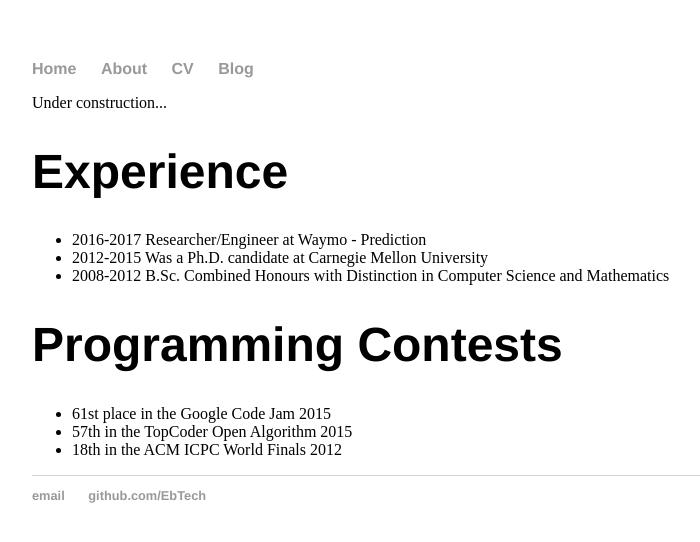
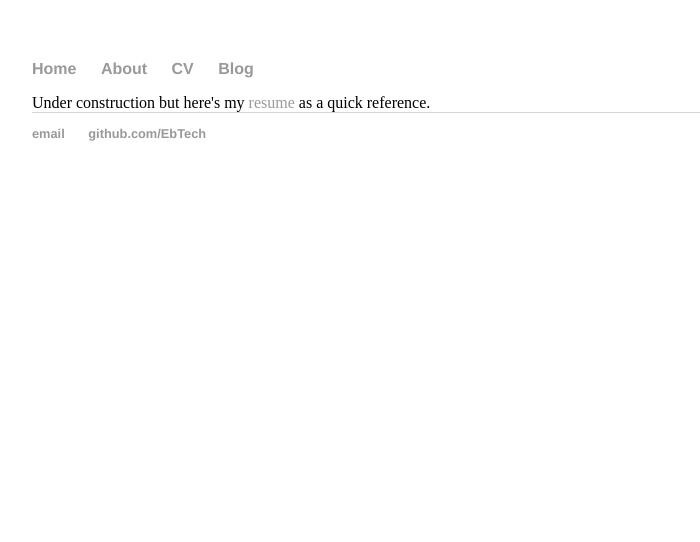
Before and after one commit to EbTech/EbTech.github.io, a Jekyll site: the page built from cv/index.html, in a window 1280 px wide. Shown: the top 542 px of the page, without its empty margins (160-860 px from the left). Built offline with Jekyll 4.4.1, drawn with Linux system fonts in a browser that asks for light colours.

Commit message:
Resume PDF

```diff
--- a/cv/index.html
+++ b/cv/index.html
@@ -3,19 +3,5 @@ layout: default
 title: Aram's CV
 ---
 <div class="blurb">
-Under construction...
-
-<h1>Experience</h1>
-<ul>
-<li>2016-2017 Researcher/Engineer at Waymo - Prediction</li>
-<li>2012-2015 Was a Ph.D. candidate at Carnegie Mellon University</li>
-<li>2008-2012 B.Sc. Combined Honours with Distinction in Computer Science and Mathematics</li>
-</ul>
-
-<h1>Programming Contests</h1>
-<ul>
-<li>61st place in the Google Code Jam 2015</li>
-<li>57th in the TopCoder Open Algorithm 2015</li>
-<li>18th in the ACM ICPC World Finals 2012</li>
-</ul>
+Under construction but here's my <a href="/cv/resume.pdf">resume</a> as a quick reference.
 </div><!-- /.blurb -->
```
Also changed, not shown: _posts/2017-05-17-reflections-on-imperative-vs-declarative-programming.md (+2 -2 lines), 2 other files.
